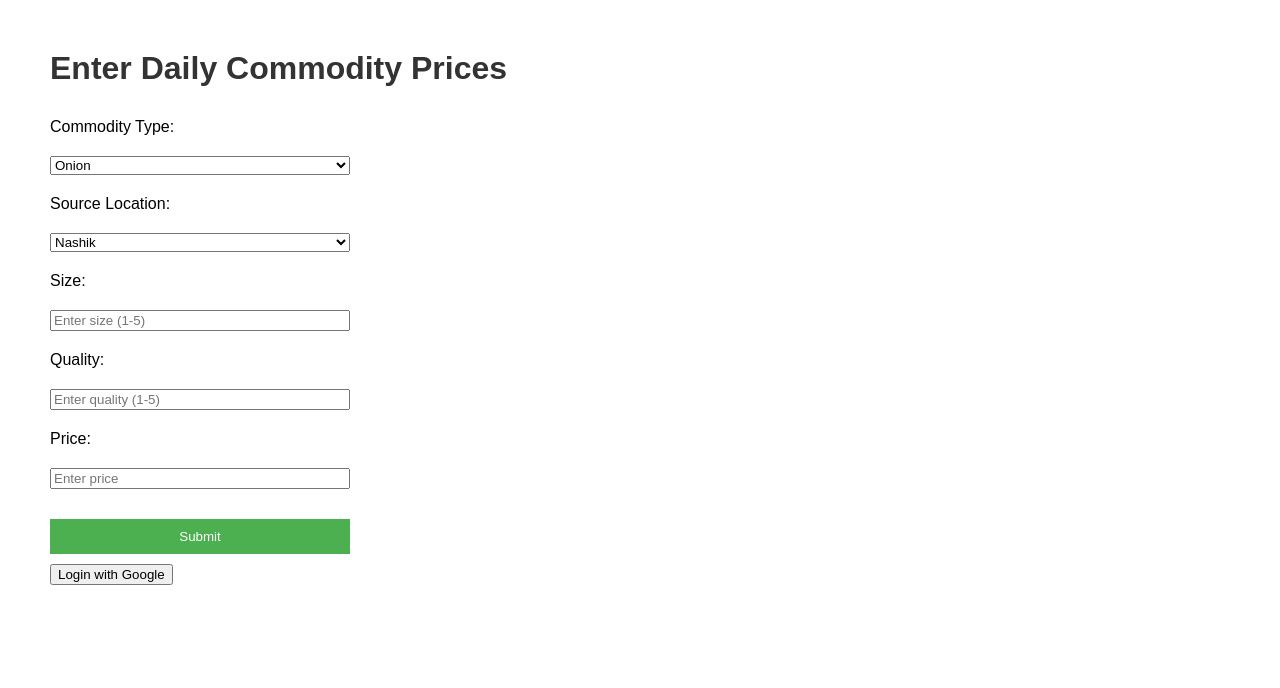
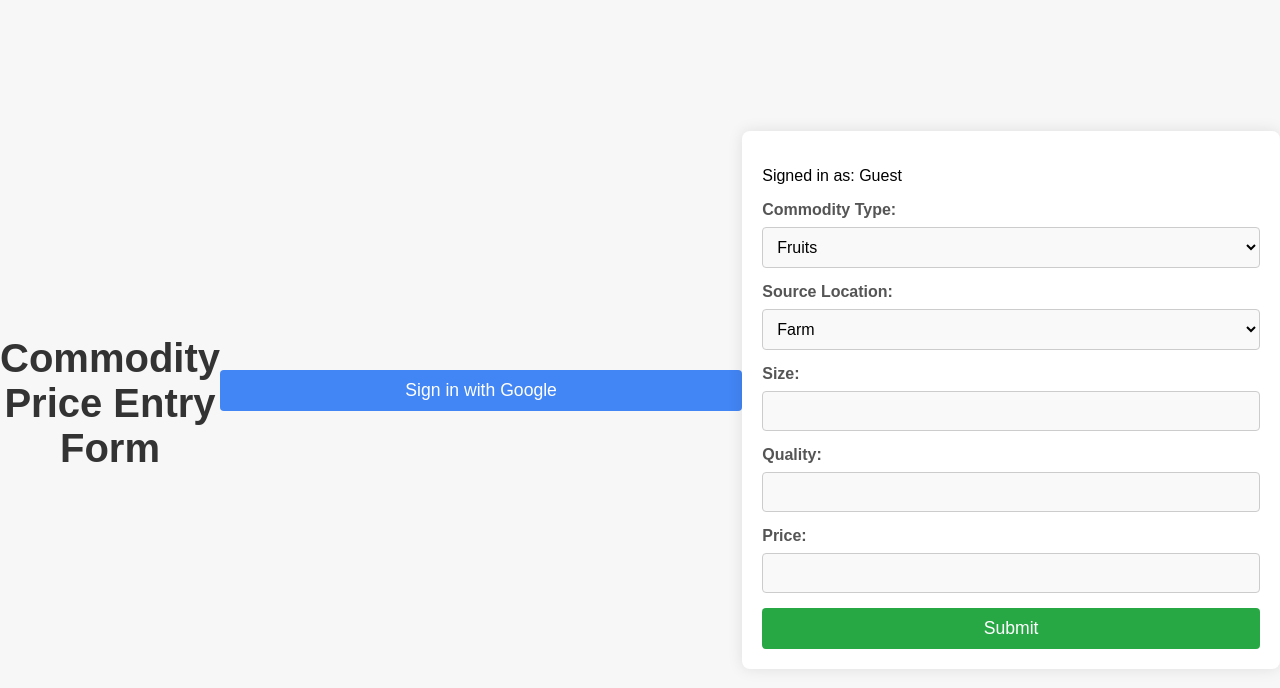
Before and after one commit to Tejas-Hiwarale-99/commodity-prices-app-Mulyam-, a plain HTML site: page index.html in a window 1280 px wide. Drawn offline with Linux system fonts and the light colour scheme.

Commit message:
Updated HTML, CSS, and JavaScript files

```diff
--- a/index.html
+++ b/index.html
@@ -3,16 +3,17 @@
 <head>
     <meta charset="UTF-8">
     <meta name="viewport" content="width=device-width, initial-scale=1.0">
-    <title>Commodity Prices</title>
-    <link rel="stylesheet" href="style.css">
+    <title>Commodity Price Entry</title>
+    <link rel="stylesheet" href="styles.css">
+<!-- Firebase SDK -->
 
-    <!-- Firebase SDK (using compat versions) -->
+
 <script src="https://www.gstatic.com/firebasejs/9.1.0/firebase-app-compat.js"></script>
     <script src="https://www.gstatic.com/firebasejs/9.1.0/firebase-auth-compat.js"></script>
     <script src="https://www.gstatic.com/firebasejs/9.1.0/firebase-firestore-compat.js"></script>
 
-    <!-- Initialize Firebase -->
 <script>
+  // Your Firebase SDK config (replace with your own Firebase config)
   const firebaseConfig = {
     apiKey: "AIzaSyBDmym8FFvxOw7V17frQnMynXQLnyMMZec",
   authDomain: "mulyam-test-code.firebaseapp.com",
@@ -24,38 +25,46 @@
 
   // Initialize Firebase
   firebase.initializeApp(firebaseConfig);
+  const auth = firebase.auth();
+  const db = firebase.firestore();
 </script>
+
 </head>
 <body>
-    <h1>Enter Daily Commodity Prices</h1>
+    <h1>Commodity Price Entry Form</h1>
 
-    <!-- Form for entering commodity prices -->
-    <form id="commodity-form">
-        <label for="commodity">Commodity Type:</label>
-        <select id="commodity" name="commodity">
-            <option value="onion">Onion</option>
-            <option value="potato">Potato</option>
+    <button id="googleSignIn">Sign in with Google</button>
+
+    <!-- Show the form even if the user hasn't signed in yet -->
+    <div id="userInfo">
+        <p>Signed in as: <span id="userEmail">Guest</span></p>
+        <form id="priceForm">
+            <label for="commodityType">Commodity Type:</label>
+            <select id="commodityType" name="commodityType">
+                <option value="fruits">Fruits</option>
+                <option value="vegetables">Vegetables</option>
+                <option value="grains">Grains</option>
             </select>
 
-        <label for="location">Source Location:</label>
-        <select id="location" name="location"></select>
+            <label for="sourceLocation">Source Location:</label>
+            <select id="sourceLocation" name="sourceLocation">
+                <option value="farm">Farm</option>
+                <option value="market">Market</option>
+            </select>
 
             <label for="size">Size:</label>
-        <input type="number" id="size" name="size" placeholder="Enter size (1-5)" required>
+            <input type="text" id="size" name="size" required>
 
             <label for="quality">Quality:</label>
-        <input type="number" id="quality" name="quality" placeholder="Enter quality (1-5)" required>
+            <input type="text" id="quality" name="quality" required>
 
             <label for="price">Price:</label>
-        <input type="number" id="price" name="price" placeholder="Enter price" required>
+            <input type="number" id="price" name="price" required>
 
-        <input type="submit" value="Submit">
+            <button type="submit">Submit</button>
         </form>
+    </div>
+    <script src="script.js"></script>
 
-    <!-- Google Sign-In Button -->
-    <button type="button" id="google-signin-btn">Login with Google</button>
-
-    <!-- Include external JavaScript -->
-    <script src="script.js"></script>
 </body>
 </html>
--- a/script.js
+++ b/script.js
@@ -1,99 +1,55 @@
-// ---------------- Commodity-Location Dependent Fields ----------------
+// Initialize Firebase auth and Firestore (this is already in your HTML)
 
-// Object to store locations for each commodity
-const commodityLocations = {
-    onion: ['Nashik', 'Pune', 'Ahmednagar'],
-    potato: ['Agra', 'Kanpur', 'Indore']
-};
+// Google Sign-In function
+document.getElementById('googleSignIn').addEventListener('click', function () {
+    const provider = new firebase.auth.GoogleAuthProvider();
 
-// Function to update source location options based on selected commodity
-function updateLocations() {
-    const commoditySelect = document.getElementById('commodity');
-    const locationSelect = document.getElementById('location');
-
-    // Get the selected commodity
-    const selectedCommodity = commoditySelect.value;
-
-    // Clear the previous options in the location dropdown
-    locationSelect.innerHTML = '';
-
-    // Add new options based on the selected commodity
-    commodityLocations[selectedCommodity].forEach(function(location) {
-        const option = document.createElement('option');
-        option.value = location;
-        option.textContent = location;
-        locationSelect.appendChild(option);
-    });
-}
-
-// Add event listener to update locations when commodity changes
-document.getElementById('commodity').addEventListener('change', updateLocations);
-
-// Call the function once on page load to set initial options
-updateLocations();
-
-
-// ---------------- Google Sign-In Integration ----------------
-
-// Initialize Firestore
-const db = firebase.firestore();
-
-// Google Sign-In
-const provider = new firebase.auth.GoogleAuthProvider();
-let loggedInUser = null;
-
-// Function to handle Google Sign-In
-function signInWithGoogle() {
-    console.log("Google sign-in button clicked");
-
-    firebase.auth().signInWithPopup(provider)
+    // Sign in with Google
+    auth.signInWithPopup(provider)
         .then((result) => {
-            loggedInUser = result.user;
-            console.log('User logged in:', loggedInUser.email); // Log the user's email
+            const user = result.user;
+            document.getElementById('userEmail').textContent = user.email;
+            alert('Signed in successfully as ' + user.email);
         })
         .catch((error) => {
-            console.error('Error during sign-in:', error);
+            console.error(error);
+            alert('Error signing in: ' + error.message);
         });
-}
+});
 
-// Add event listener to Google Sign-In button
-document.getElementById('google-signin-btn').addEventListener('click', signInWithGoogle);
+// Handling the form submission
+document.getElementById('priceForm').addEventListener('submit', function (e) {
+    e.preventDefault();
 
+    const commodityType = document.getElementById('commodityType').value;
+    const sourceLocation = document.getElementById('sourceLocation').value;
+    const size = document.getElementById('size').value;
+    const quality = document.getElementById('quality').value;
+    const price = document.getElementById('price').value;
+    const userEmail = document.getElementById('userEmail').textContent;
+    const date = new Date().toLocaleDateString();
 
-// ---------------- Firestore Form Submission ----------------
-
-// Handle form submission
-document.getElementById('commodity-form').addEventListener('submit', function (e) {
-    e.preventDefault();  // Prevent page reload
-
-    if (!loggedInUser) {
-        alert('Please log in with Google first!');
+    // Basic form validation
+    if (!commodityType || !sourceLocation || !size || !quality || !price || userEmail === 'Guest') {
+        alert('Please fill in all fields and sign in before submitting.');
         return;
     }
 
-    const commodity = document.getElementById('commodity').value;
-    const location = document.getElementById('location').value;
-    const size = document.getElementById('size').value;
-    const quality = document.getElementById('quality').value;
-    const price = document.getElementById('price').value;
-
-    // Debugging: Log form data
-    console.log('Form data:', { commodity, location, size, quality, price });
-
     // Add data to Firestore
     db.collection('commodityPrices').add({
-        commodity: commodity,
-        location: location,
+        userEmail: userEmail,
+        date: date,
+        commodityType: commodityType,
+        sourceLocation: sourceLocation,
         size: size,
         quality: quality,
-        price: price,
-        timestamp: firebase.firestore.FieldValue.serverTimestamp()
+        price: price
     })
     .then(() => {
-        alert('Commodity price recorded successfully!');
-        console.log('Data successfully written!');
+        alert('Data added to Firebase Firestore successfully!');
     })
     .catch((error) => {
-        console.error('Error writing document: ', error);
+        console.error('Error adding data: ', error);
+        alert('Error submitting the form: ' + error.message);
     });
 });
--- a/style.css
+++ /dev/null
@@ -1,31 +0,0 @@
-body {
-    font-family: Arial, sans-serif;
-    margin: 50px;
-}
-
-h1 {
-    color: #333;
-}
-
-form {
-    display: flex;
-    flex-direction: column;
-    width: 300px;
-}
-
-label, input, select {
-    margin: 10px 0;
-}
-
-input[type="submit"] {
-    margin-top: 20px;
-    padding: 10px;
-    background-color: #4CAF50;
-    color: white;
-    border: none;
-    cursor: pointer;
-}
-
-input[type="submit"]:hover {
-    background-color: #45a049;
-}
--- /dev/null
+++ b/styles.css
@@ -0,0 +1,103 @@
+/* General page styling */
+body {
+    font-family: 'Arial', sans-serif;
+    background-color: #f7f7f7;
+    margin: 0;
+    padding: 0;
+    display: flex;
+    justify-content: center;
+    align-items: center;
+    height: 100vh;
+}
+
+h1 {
+    text-align: center;
+    color: #333;
+    font-size: 2.5rem;
+    margin-bottom: 20px;
+}
+
+/* Styling the form container */
+#userInfo {
+    background-color: #fff;
+    padding: 20px;
+    border-radius: 8px;
+    box-shadow: 0 0 15px rgba(0, 0, 0, 0.1);
+    max-width: 500px;
+    width: 100%;
+}
+
+/* Sign in button */
+#googleSignIn {
+    background-color: #4285F4;
+    color: white;
+    padding: 10px 20px;
+    border: none;
+    border-radius: 4px;
+    cursor: pointer;
+    margin-bottom: 20px;
+    display: block;
+    width: 100%;
+    font-size: 1.1rem;
+}
+
+#googleSignIn:hover {
+    background-color: #357ae8;
+}
+
+/* Form field styling */
+label {
+    font-weight: bold;
+    display: block;
+    margin-bottom: 8px;
+    color: #555;
+}
+
+select, input[type="text"], input[type="number"] {
+    width: 100%;
+    padding: 10px;
+    margin-bottom: 15px;
+    border: 1px solid #ccc;
+    border-radius: 4px;
+    font-size: 1rem;
+    box-sizing: border-box;
+    background-color: #f9f9f9;
+    transition: all 0.3s ease;
+}
+
+select:focus, input[type="text"]:focus, input[type="number"]:focus {
+    border-color: #4285F4;
+    outline: none;
+    background-color: #fff;
+}
+
+/* Submit button */
+button[type="submit"] {
+    background-color: #28a745;
+    color: white;
+    padding: 10px 20px;
+    border: none;
+    border-radius: 4px;
+    cursor: pointer;
+    font-size: 1.1rem;
+    width: 100%;
+}
+
+button[type="submit"]:hover {
+    background-color: #218838;
+}
+
+/* Responsive design for smaller screens */
+@media (max-width: 600px) {
+    body {
+        padding: 10px;
+    }
+
+    h1 {
+        font-size: 2rem;
+    }
+
+    #userInfo {
+        padding: 15px;
+    }
+}
```
Lines whose indentation alone changed are shown as unchanged.
